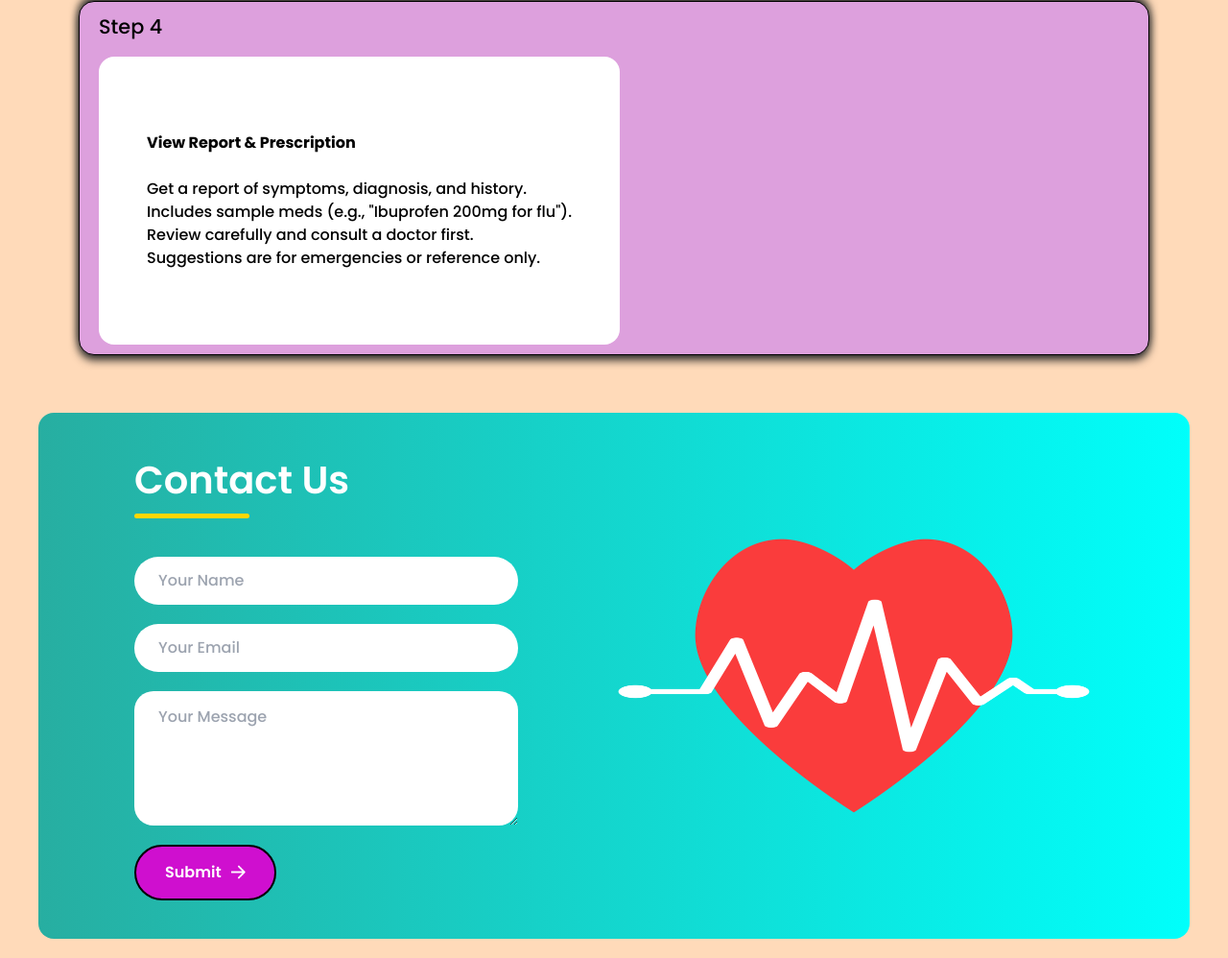
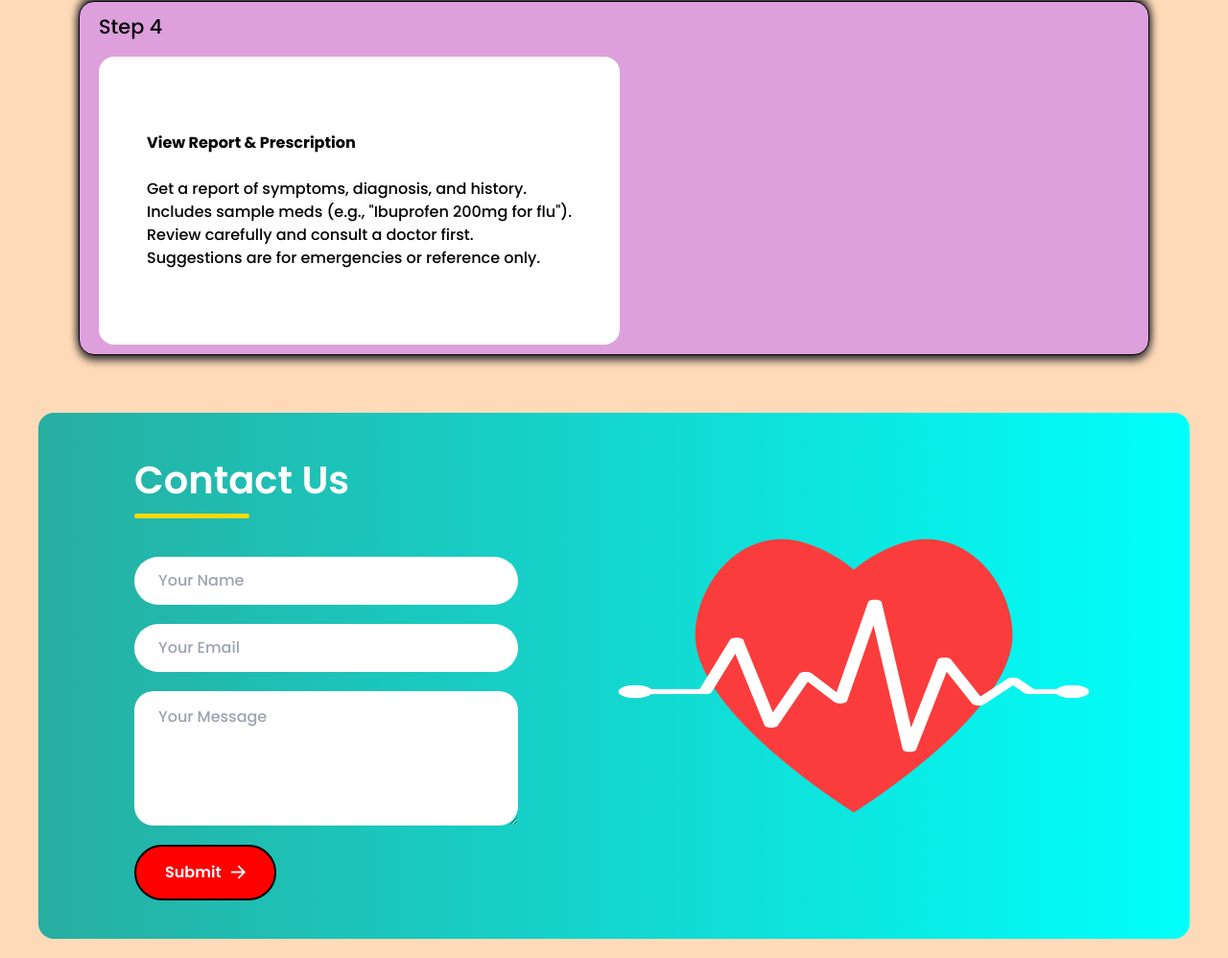
Before and after one commit to AnishAchutha05/MediX, a plain HTML site: page index.html in a window 1280 px wide. Shown: the part 2112-3110 px from the top of the page at 96% size. Drawn offline with nearby package versions, Linux system fonts and the light colour scheme; a script that the page names is missing.

Commit message:
Update style.css

```diff
--- a/style.css
+++ b/style.css
@@ -688,12 +688,13 @@ background-color: plum;
   color:#fff;
   border:2px solid black;
   border-radius:2.5rem;
-  background: rgb(207, 15, 207);
+  background: red;
   cursor:pointer;
 }
 
-
-
+.contact-left button:hover{
+    background:rgb(206, 8, 8);
+}
 
 .contact-left button img {
   height:15px;
```
